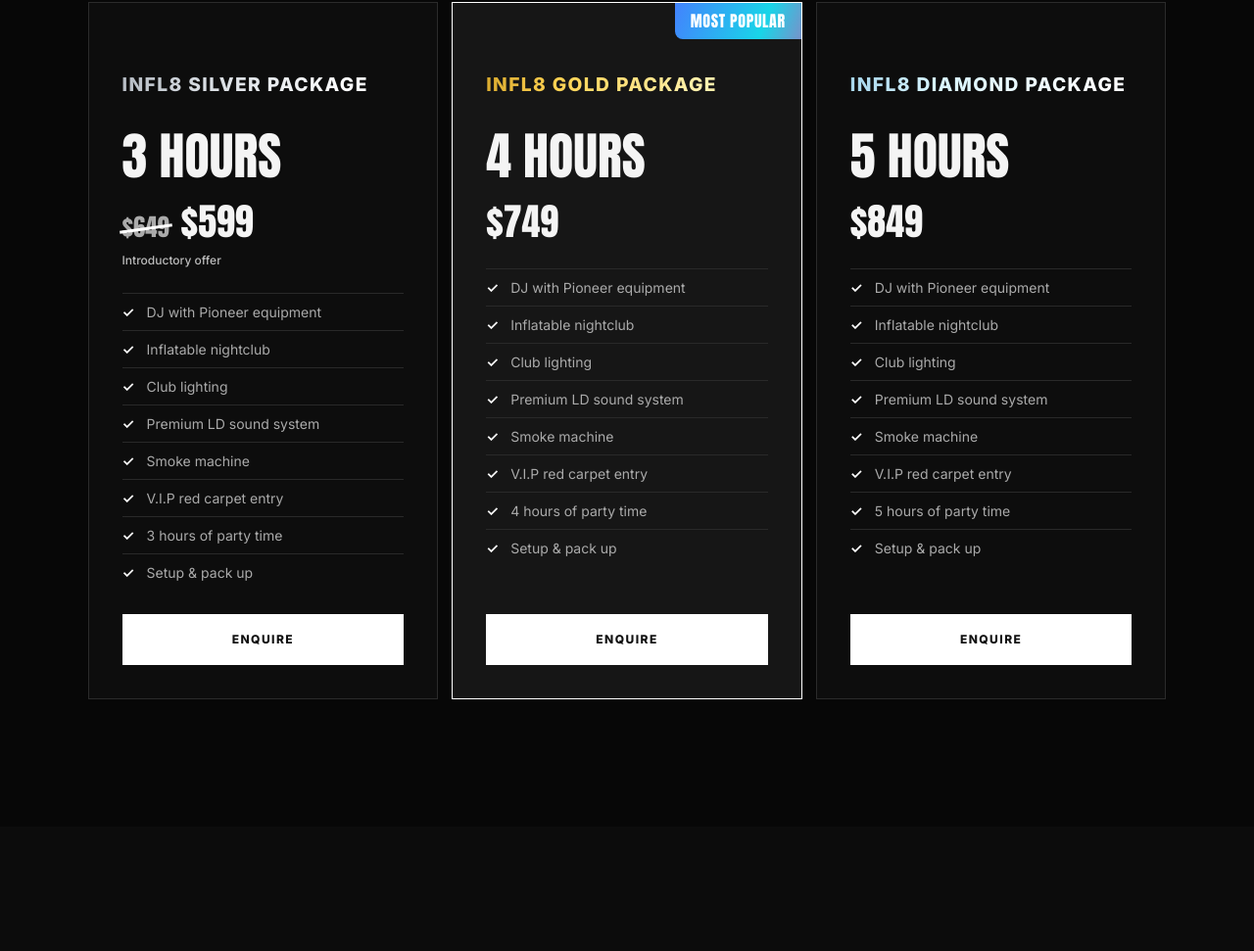
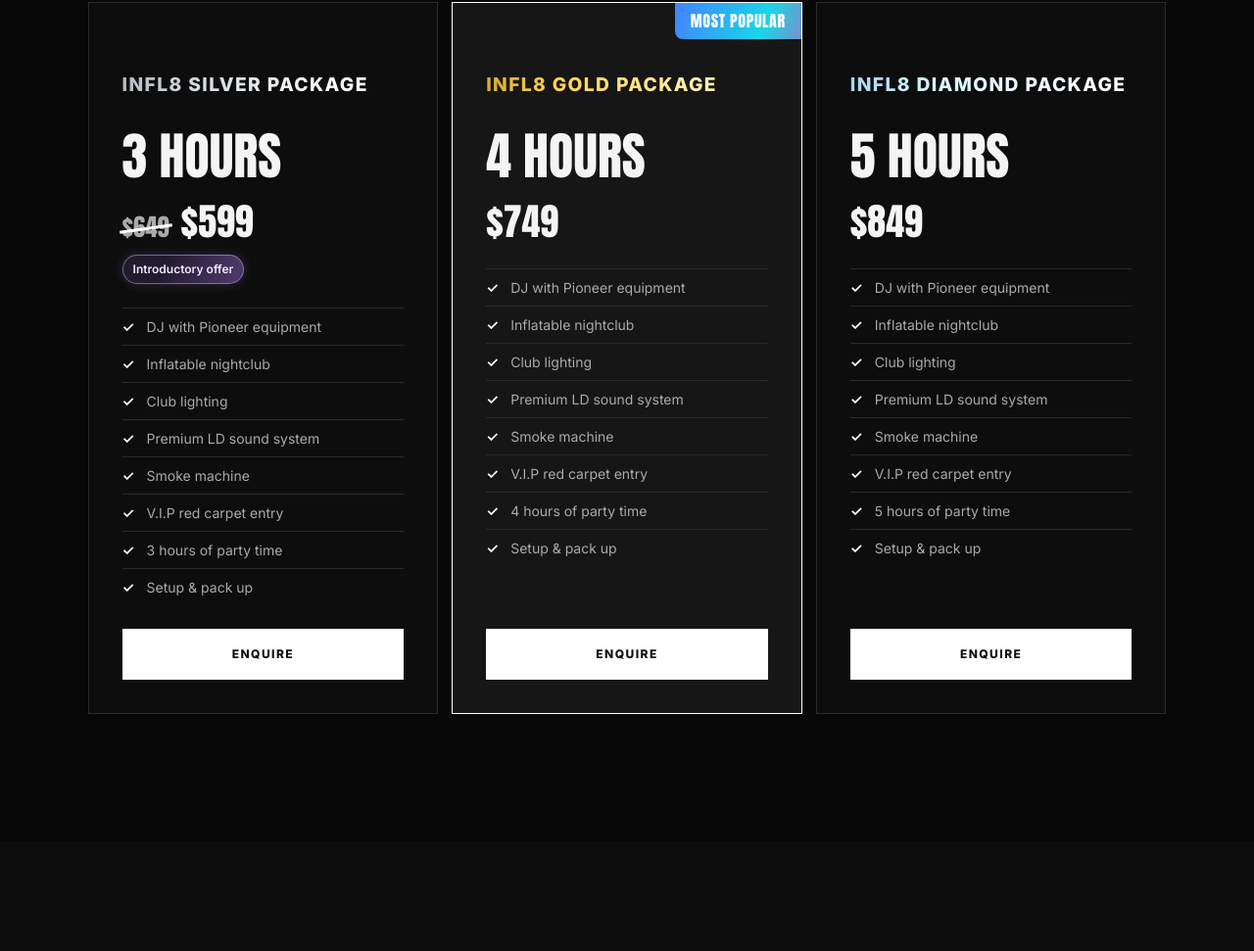
Before and after one commit to infl8melb/infl8-club, a website with bundled scripts: page website/index.html in a window 1280 px wide. Shown: the part 4828-5799 px from the top of the page at 98% size. Built offline with nearby package versions, Linux system fonts and the light colour scheme.

Commit message:
Animate introductory offer badge with subtle shimmer and glow

```diff
--- a/website/index.html
+++ b/website/index.html
@@ -1954,12 +1954,35 @@
   }
 
   #packages .price-offer {
-    margin: 7px 0 0;
-    color: #bbb;
+    align-self: flex-start;
+    display: inline-block;
+    margin: 10px 0 0;
+    padding: 5px 10px;
+    border: 1px solid rgba(218, 199, 255, .45);
+    border-radius: 999px;
+    background: linear-gradient(110deg, #211b2d 20%, #4c3767 45%, #211b2d 70%);
+    background-size: 250% 100%;
+    color: #f1e8ff;
     font-family: Inter, sans-serif;
     font-size: 12px;
-    font-weight: 500;
+    font-weight: 600;
     line-height: 1.5;
+    animation: infl8OfferShimmer 5s ease-in-out infinite;
+  }
+
+  @keyframes infl8OfferShimmer {
+    0%, 100% {
+      background-position: 100% 50%;
+      box-shadow: 0 0 0 rgba(181, 132, 255, 0);
+    }
+    50% {
+      background-position: 0% 50%;
+      box-shadow: 0 0 12px rgba(181, 132, 255, .25);
+    }
+  }
+
+  @media (prefers-reduced-motion: reduce) {
+    #packages .price-offer { animation: none; }
   }
 
   @media (min-width: 761px) and (max-width: 1050px) {
```
